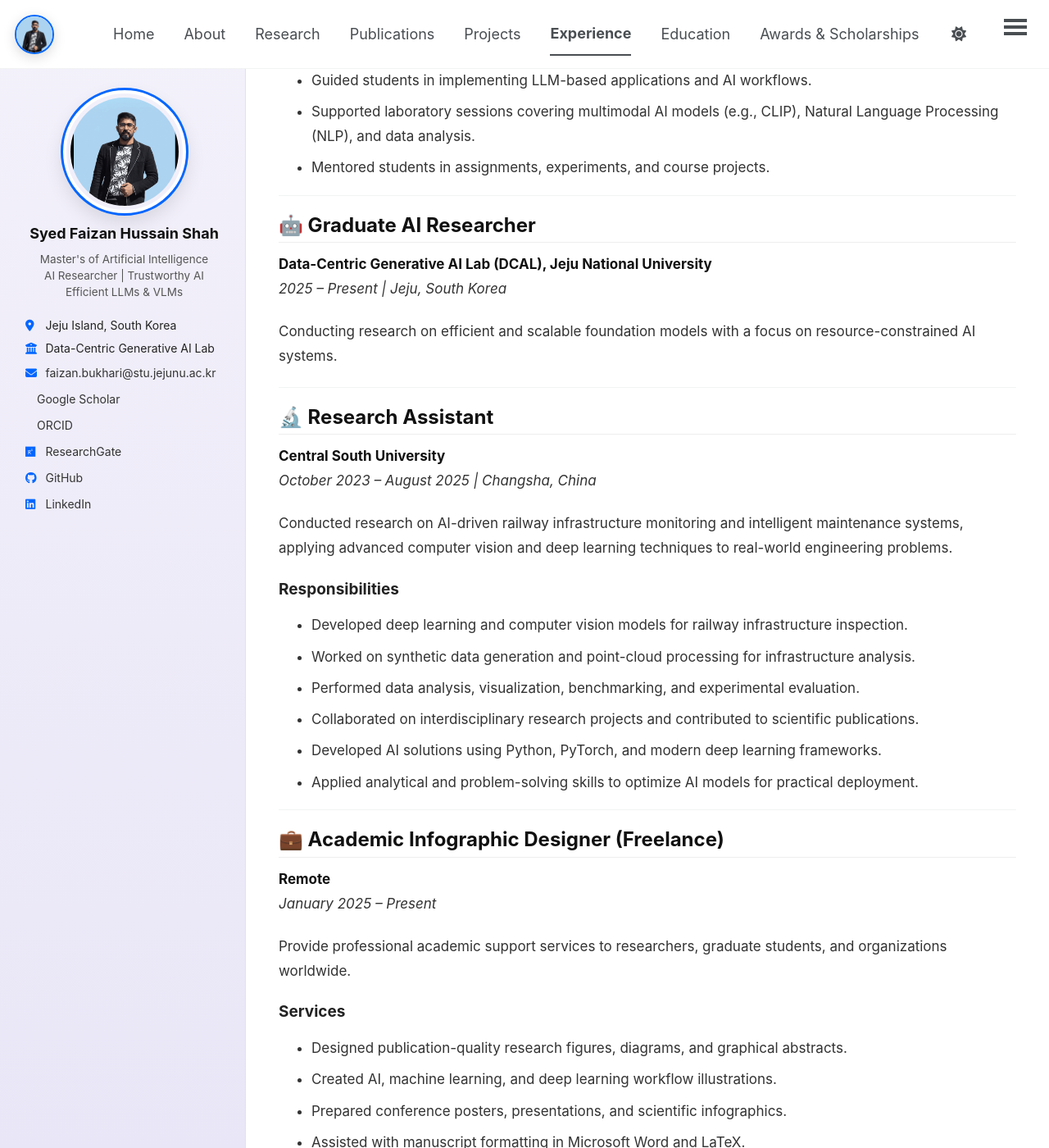
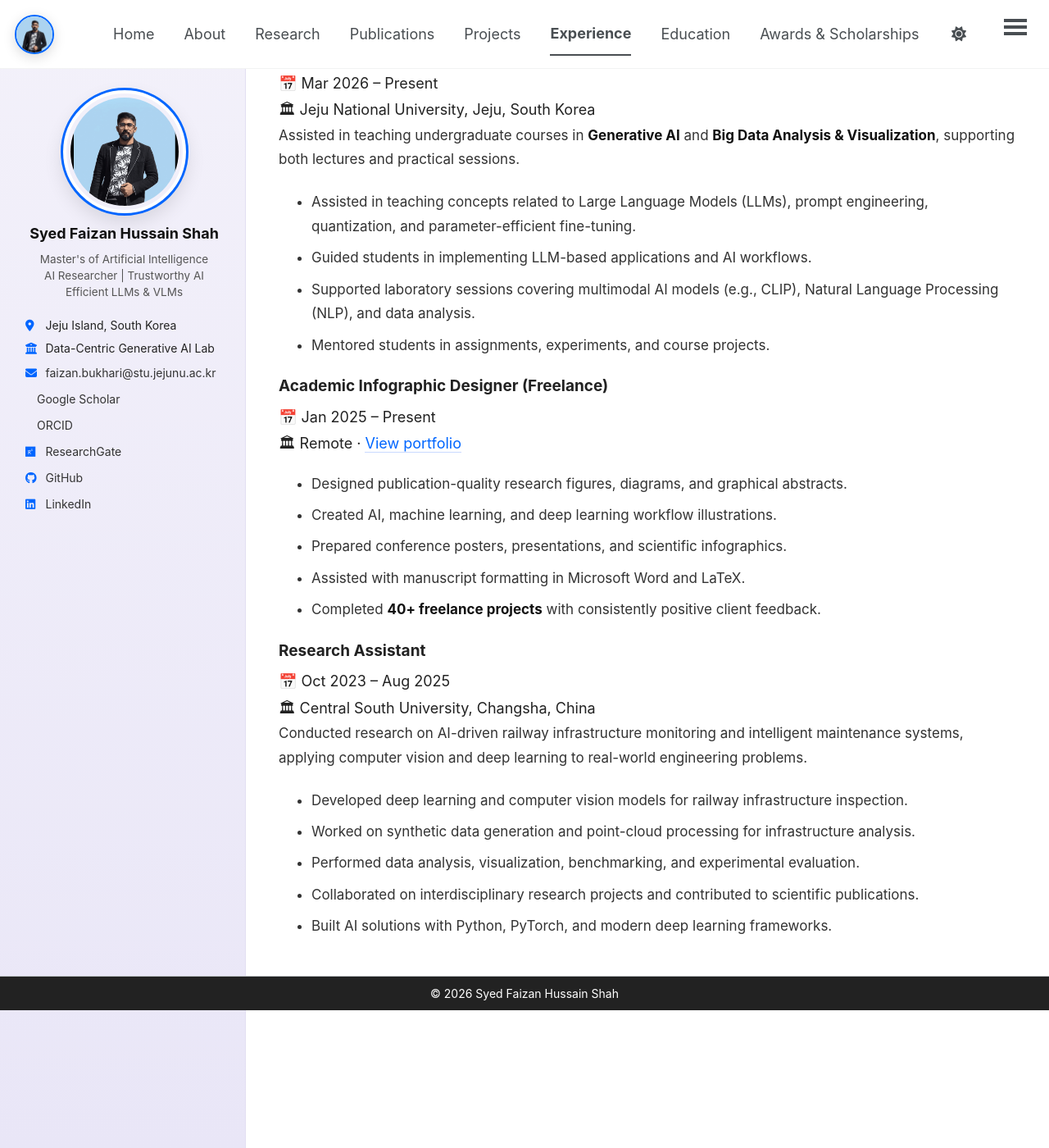
Before and after one commit to Fazi743/Fazi743.github.io, a Jekyll site: the page built from _pages/experience.md, in a window 1280 px wide and 1400 px high, scrolled down 426 px. Shown: the whole window at 82% size. Built offline with Jekyll 4.4.1, drawn with Linux system fonts in a browser that asks for light colours; a style sheet for code colours, icons or effects is not loaded; some of the changed text lies outside the part shown.

Commit message:
Revise experience details and add new roles
Updated professional experience section to reflect current roles and responsibilities, including Teaching Assistant, Graduate AI Researcher, and Academic Infographic Designer.

```diff
--- a/_pages/experience.md
+++ b/_pages/experience.md
@@ -4,53 +4,77 @@
 author_profile: true
 ---
 
-## 🎓 Teaching Assistant
-**Jeju National University**
-*March 2026 – Present | Jeju, South Korea*
 
-Assisted in teaching undergraduate courses in **Generative AI** and **Big Data Analysis & Visualization**, supporting both lectures and practical sessions.
+<div class="timeline">
 
-### Responsibilities
-- Assisted in teaching concepts related to Large Language Models (LLMs), prompt engineering, quantization, and parameter-efficient fine-tuning.
-- Guided students in implementing LLM-based applications and AI workflows.
-- Supported laboratory sessions covering multimodal AI models (e.g., CLIP), Natural Language Processing (NLP), and data analysis.
-- Mentored students in assignments, experiments, and course projects.
+<div class="tl-item">
+  <div class="tl-dot"></div>
+  <div class="tl-card">
+    <div class="tl-top">
+      <h3 class="tl-title">Graduate AI Researcher</h3>
+      <span class="tl-date">📅 2025 – Present</span>
+    </div>
+    <div class="tl-org">🏛 Data-Centric Generative AI Lab (DCAL), Jeju National University, South Korea</div>
+    <ul>
+      <li>Conducting research on efficient and scalable foundation models with a focus on resource-constrained AI systems.</li>
+      <li>Working on LLM quantization, parameter-efficient fine-tuning, and cross-lingual vision-language model evaluation.</li>
+    </ul>
+  </div>
+</div>
 
----
+<div class="tl-item">
+  <div class="tl-dot"></div>
+  <div class="tl-card">
+    <div class="tl-top">
+      <h3 class="tl-title">Teaching Assistant</h3>
+      <span class="tl-date">📅 Mar 2026 – Present</span>
+    </div>
+    <div class="tl-org">🏛 Jeju National University, Jeju, South Korea</div>
+    <p>Assisted in teaching undergraduate courses in <strong>Generative AI</strong> and <strong>Big Data Analysis &amp; Visualization</strong>, supporting both lectures and practical sessions.</p>
+    <ul>
+      <li>Assisted in teaching concepts related to Large Language Models (LLMs), prompt engineering, quantization, and parameter-efficient fine-tuning.</li>
+      <li>Guided students in implementing LLM-based applications and AI workflows.</li>
+      <li>Supported laboratory sessions covering multimodal AI models (e.g., CLIP), Natural Language Processing (NLP), and data analysis.</li>
+      <li>Mentored students in assignments, experiments, and course projects.</li>
+    </ul>
+  </div>
+</div>
 
-## 🤖 Graduate AI Researcher
-**Data-Centric Generative AI Lab (DCAL), Jeju National University**
-*2025 – Present | Jeju, South Korea*
+<div class="tl-item">
+  <div class="tl-dot"></div>
+  <div class="tl-card">
+    <div class="tl-top">
+      <h3 class="tl-title">Academic Infographic Designer <span class="tl-tag">(Freelance)</span></h3>
+      <span class="tl-date">📅 Jan 2025 – Present</span>
+    </div>
+    <div class="tl-org">🏛 Remote · <a href="/freelance/">View portfolio</a></div>
+    <ul>
+      <li>Designed publication-quality research figures, diagrams, and graphical abstracts.</li>
+      <li>Created AI, machine learning, and deep learning workflow illustrations.</li>
+      <li>Prepared conference posters, presentations, and scientific infographics.</li>
+      <li>Assisted with manuscript formatting in Microsoft Word and LaTeX.</li>
+      <li>Completed <strong>40+ freelance projects</strong> with consistently positive client feedback.</li>
+    </ul>
+  </div>
+</div>
 
-Conducting research on efficient and scalable foundation models with a focus on resource-constrained AI systems.
+<div class="tl-item">
+  <div class="tl-dot"></div>
+  <div class="tl-card">
+    <div class="tl-top">
+      <h3 class="tl-title">Research Assistant</h3>
+      <span class="tl-date">📅 Oct 2023 – Aug 2025</span>
+    </div>
+    <div class="tl-org">🏛 Central South University, Changsha, China</div>
+    <p>Conducted research on AI-driven railway infrastructure monitoring and intelligent maintenance systems, applying computer vision and deep learning to real-world engineering problems.</p>
+    <ul>
+      <li>Developed deep learning and computer vision models for railway infrastructure inspection.</li>
+      <li>Worked on synthetic data generation and point-cloud processing for infrastructure analysis.</li>
+      <li>Performed data analysis, visualization, benchmarking, and experimental evaluation.</li>
+      <li>Collaborated on interdisciplinary research projects and contributed to scientific publications.</li>
+      <li>Built AI solutions with Python, PyTorch, and modern deep learning frameworks.</li>
+    </ul>
+  </div>
+</div>
 
----
-
-## 🔬 Research Assistant
-**Central South University**
-*October 2023 – August 2025 | Changsha, China*
-
-Conducted research on AI-driven railway infrastructure monitoring and intelligent maintenance systems, applying advanced computer vision and deep learning techniques to real-world engineering problems.
-
-### Responsibilities
-- Developed deep learning and computer vision models for railway infrastructure inspection.
-- Worked on synthetic data generation and point-cloud processing for infrastructure analysis.
-- Performed data analysis, visualization, benchmarking, and experimental evaluation.
-- Collaborated on interdisciplinary research projects and contributed to scientific publications.
-- Developed AI solutions using Python, PyTorch, and modern deep learning frameworks.
-- Applied analytical and problem-solving skills to optimize AI models for practical deployment.
-
----
-
-## 💼 Academic Infographic Designer (Freelance)
-**Remote**
-*January 2025 – Present*
-
-Provide professional academic support services to researchers, graduate students, and organizations worldwide.
-
-### Services
-- Designed publication-quality research figures, diagrams, and graphical abstracts.
-- Created AI, machine learning, and deep learning workflow illustrations.
-- Prepared conference posters, presentations, and scientific infographics.
-- Assisted with manuscript formatting in Microsoft Word and LaTeX.
-- Completed **40+ freelance projects** with consistently positive client feedback.
+</div>
```
